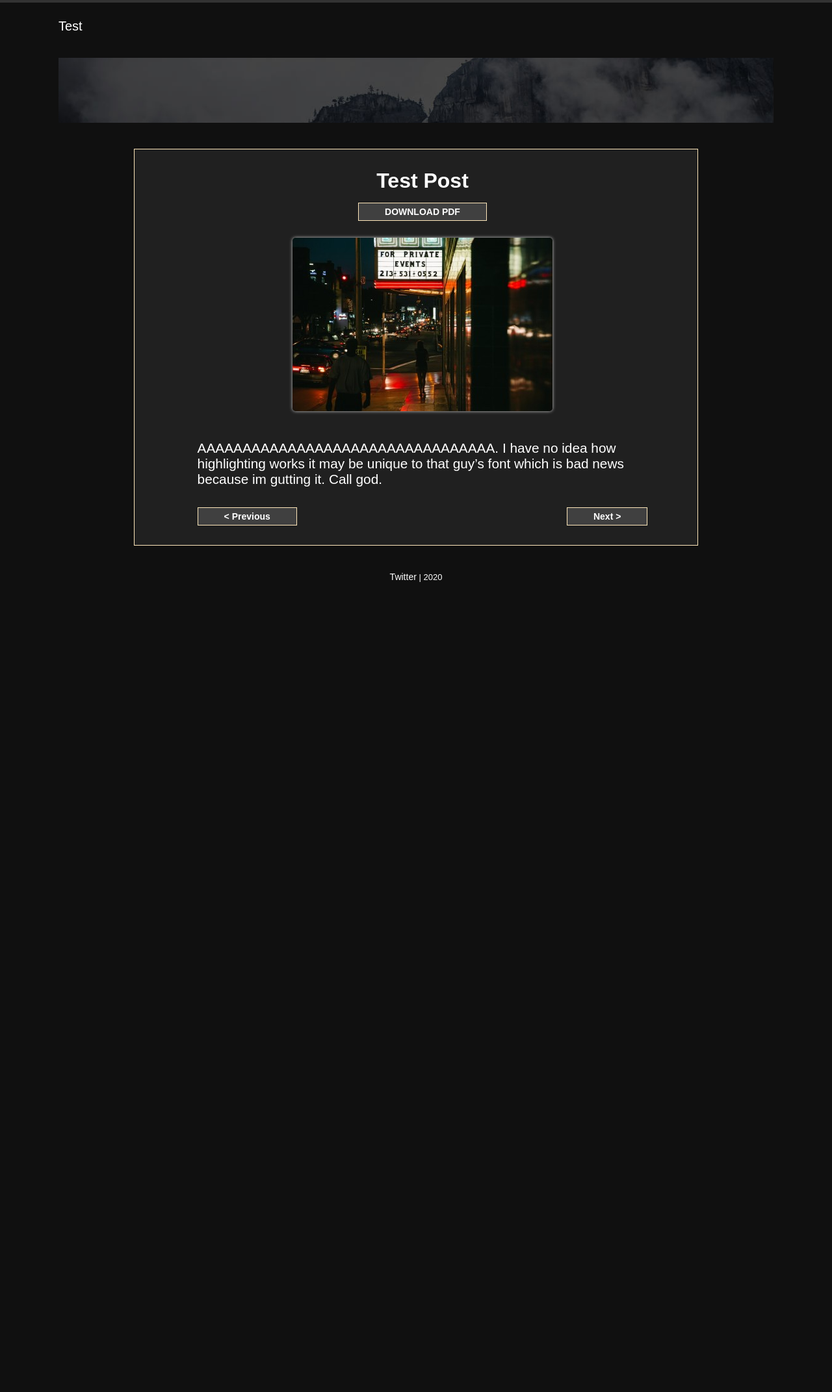
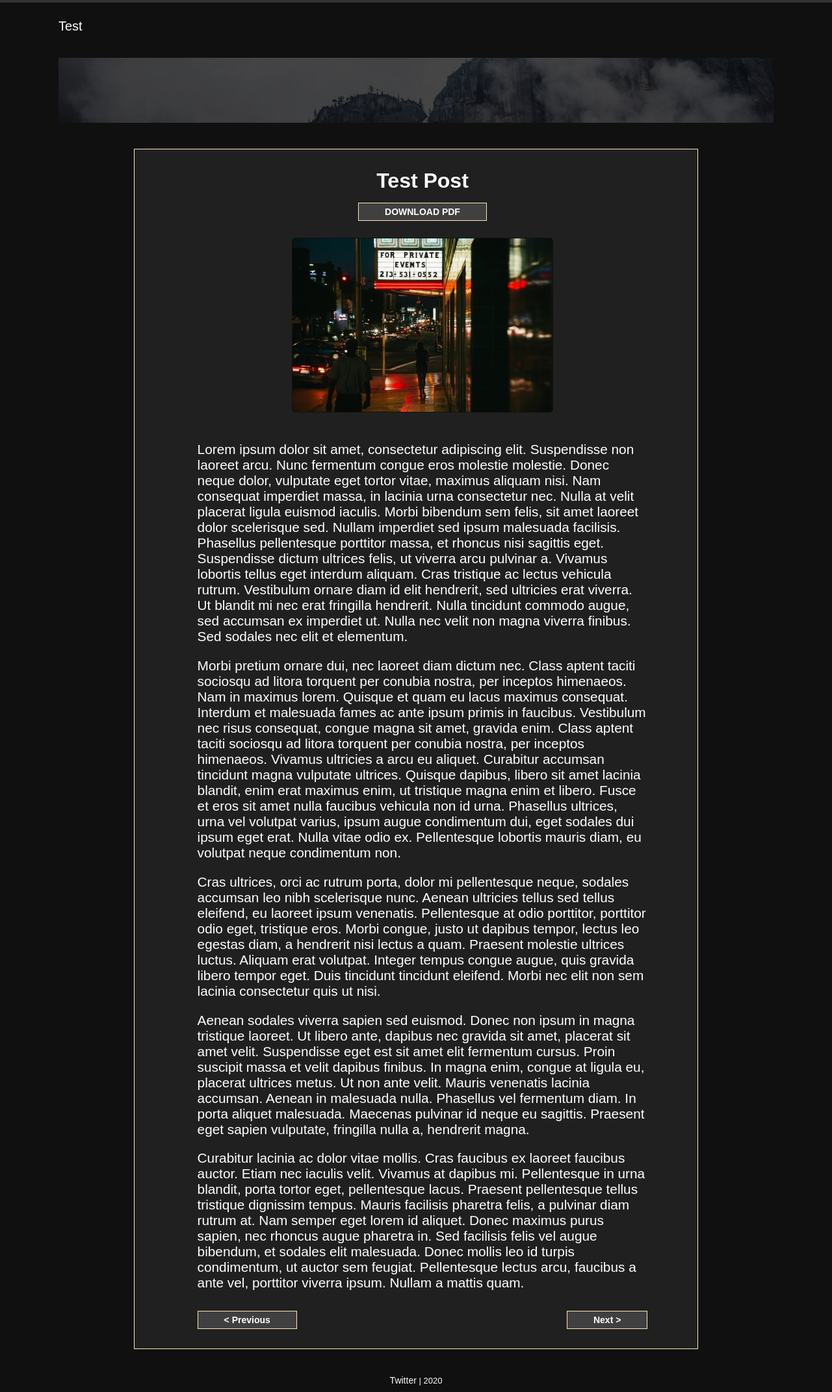
Before and after one commit to Blake-Cash/writing-site, a Jekyll site: the page built from _posts/2015-12-14-post1.md, in a window 1280 px wide. Shown: the whole page at 65% size. Built offline with Jekyll 4.4.1, drawn with Linux system fonts in a browser that asks for light colours; before the commit the page ends 906 px from its top, so only the background shows below that.

Commit message:
Put in some lorem ipsum

```diff
--- a/_posts/2015-12-14-post1.md
+++ b/_posts/2015-12-14-post1.md
@@ -9,4 +9,12 @@ previousPage: /blog/post1/
 nextPage: /blog/post1/
 ---
 
-AAAAAAAAAAAAAAAAAAAAAAAAAAAAAAAAA. I have no idea how highlighting works it may be unique to that guy's font which is bad news because im gutting it. Call god.
+Lorem ipsum dolor sit amet, consectetur adipiscing elit. Suspendisse non laoreet arcu. Nunc fermentum congue eros molestie molestie. Donec neque dolor, vulputate eget tortor vitae, maximus aliquam nisi. Nam consequat imperdiet massa, in lacinia urna consectetur nec. Nulla at velit placerat ligula euismod iaculis. Morbi bibendum sem felis, sit amet laoreet dolor scelerisque sed. Nullam imperdiet sed ipsum malesuada facilisis. Phasellus pellentesque porttitor massa, et rhoncus nisi sagittis eget. Suspendisse dictum ultrices felis, ut viverra arcu pulvinar a. Vivamus lobortis tellus eget interdum aliquam. Cras tristique ac lectus vehicula rutrum. Vestibulum ornare diam id elit hendrerit, sed ultricies erat viverra. Ut blandit mi nec erat fringilla hendrerit. Nulla tincidunt commodo augue, sed accumsan ex imperdiet ut. Nulla nec velit non magna viverra finibus. Sed sodales nec elit et elementum.
+
+Morbi pretium ornare dui, nec laoreet diam dictum nec. Class aptent taciti sociosqu ad litora torquent per conubia nostra, per inceptos himenaeos. Nam in maximus lorem. Quisque et quam eu lacus maximus consequat. Interdum et malesuada fames ac ante ipsum primis in faucibus. Vestibulum nec risus consequat, congue magna sit amet, gravida enim. Class aptent taciti sociosqu ad litora torquent per conubia nostra, per inceptos himenaeos. Vivamus ultricies a arcu eu aliquet. Curabitur accumsan tincidunt magna vulputate ultrices. Quisque dapibus, libero sit amet lacinia blandit, enim erat maximus enim, ut tristique magna enim et libero. Fusce et eros sit amet nulla faucibus vehicula non id urna. Phasellus ultrices, urna vel volutpat varius, ipsum augue condimentum dui, eget sodales dui ipsum eget erat. Nulla vitae odio ex. Pellentesque lobortis mauris diam, eu volutpat neque condimentum non.
+
+Cras ultrices, orci ac rutrum porta, dolor mi pellentesque neque, sodales accumsan leo nibh scelerisque nunc. Aenean ultricies tellus sed tellus eleifend, eu laoreet ipsum venenatis. Pellentesque at odio porttitor, porttitor odio eget, tristique eros. Morbi congue, justo ut dapibus tempor, lectus leo egestas diam, a hendrerit nisi lectus a quam. Praesent molestie ultrices luctus. Aliquam erat volutpat. Integer tempus congue augue, quis gravida libero tempor eget. Duis tincidunt tincidunt eleifend. Morbi nec elit non sem lacinia consectetur quis ut nisi.
+
+Aenean sodales viverra sapien sed euismod. Donec non ipsum in magna tristique laoreet. Ut libero ante, dapibus nec gravida sit amet, placerat sit amet velit. Suspendisse eget est sit amet elit fermentum cursus. Proin suscipit massa et velit dapibus finibus. In magna enim, congue at ligula eu, placerat ultrices metus. Ut non ante velit. Mauris venenatis lacinia accumsan. Aenean in malesuada nulla. Phasellus vel fermentum diam. In porta aliquet malesuada. Maecenas pulvinar id neque eu sagittis. Praesent eget sapien vulputate, fringilla nulla a, hendrerit magna.
+
+Curabitur lacinia ac dolor vitae mollis. Cras faucibus ex laoreet faucibus auctor. Etiam nec iaculis velit. Vivamus at dapibus mi. Pellentesque in urna blandit, porta tortor eget, pellentesque lacus. Praesent pellentesque tellus tristique dignissim tempus. Mauris facilisis pharetra felis, a pulvinar diam rutrum at. Nam semper eget lorem id aliquet. Donec maximus purus sapien, nec rhoncus augue pharetra in. Sed facilisis felis vel augue bibendum, et sodales elit malesuada. Donec mollis leo id turpis condimentum, ut auctor sem feugiat. Pellentesque lectus arcu, faucibus a ante vel, porttitor viverra ipsum. Nullam a mattis quam.
--- a/css/main.css
+++ b/css/main.css
@@ -45,8 +45,7 @@ a:hover {
 }
 
 img{
-	border: 0px;
-	box-shadow: 0 0px 5px #cccccc;
+	border: 1px solid #101010;
 	border-radius: 5px;
 }
 
```
Also changed, not shown: README.md.
